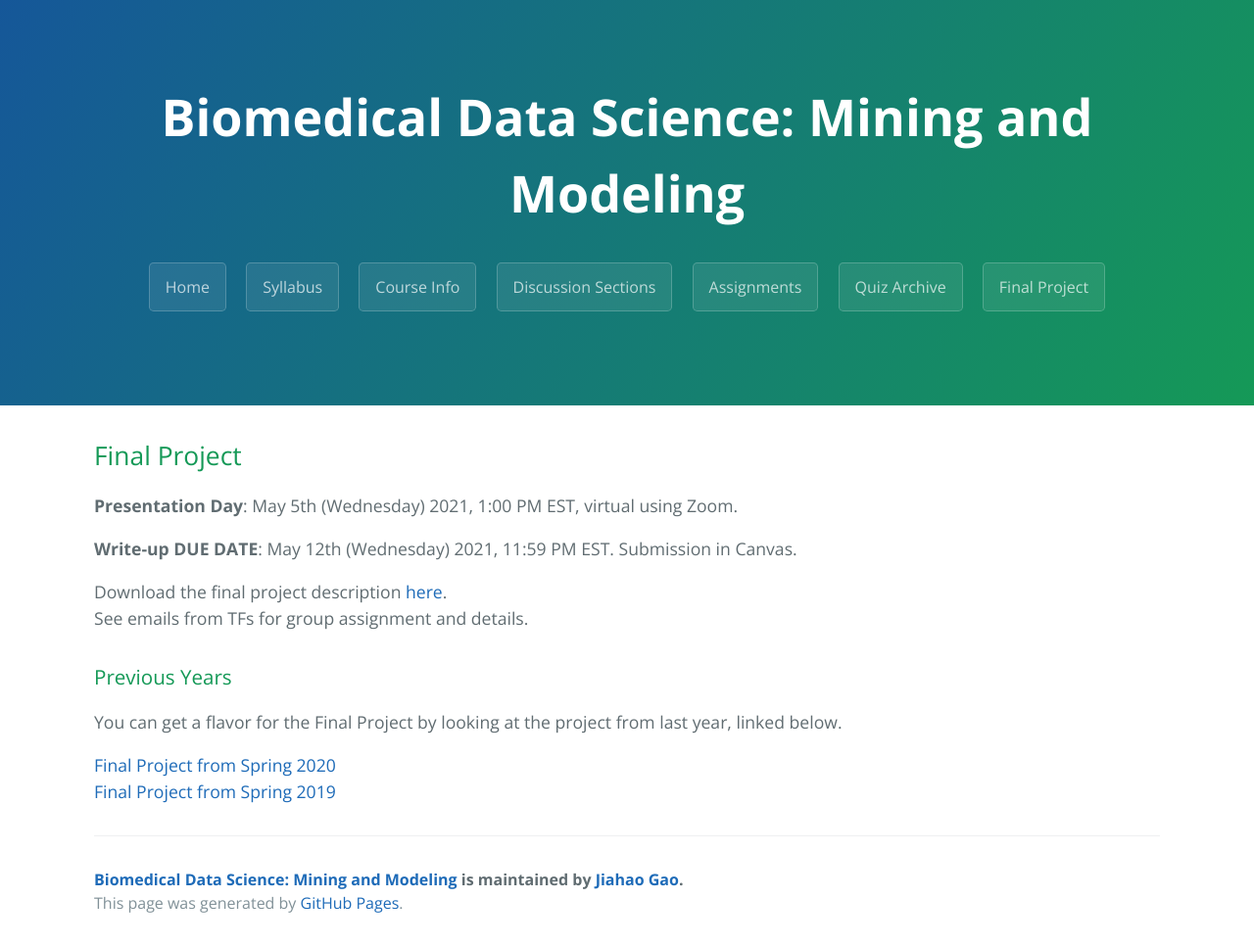
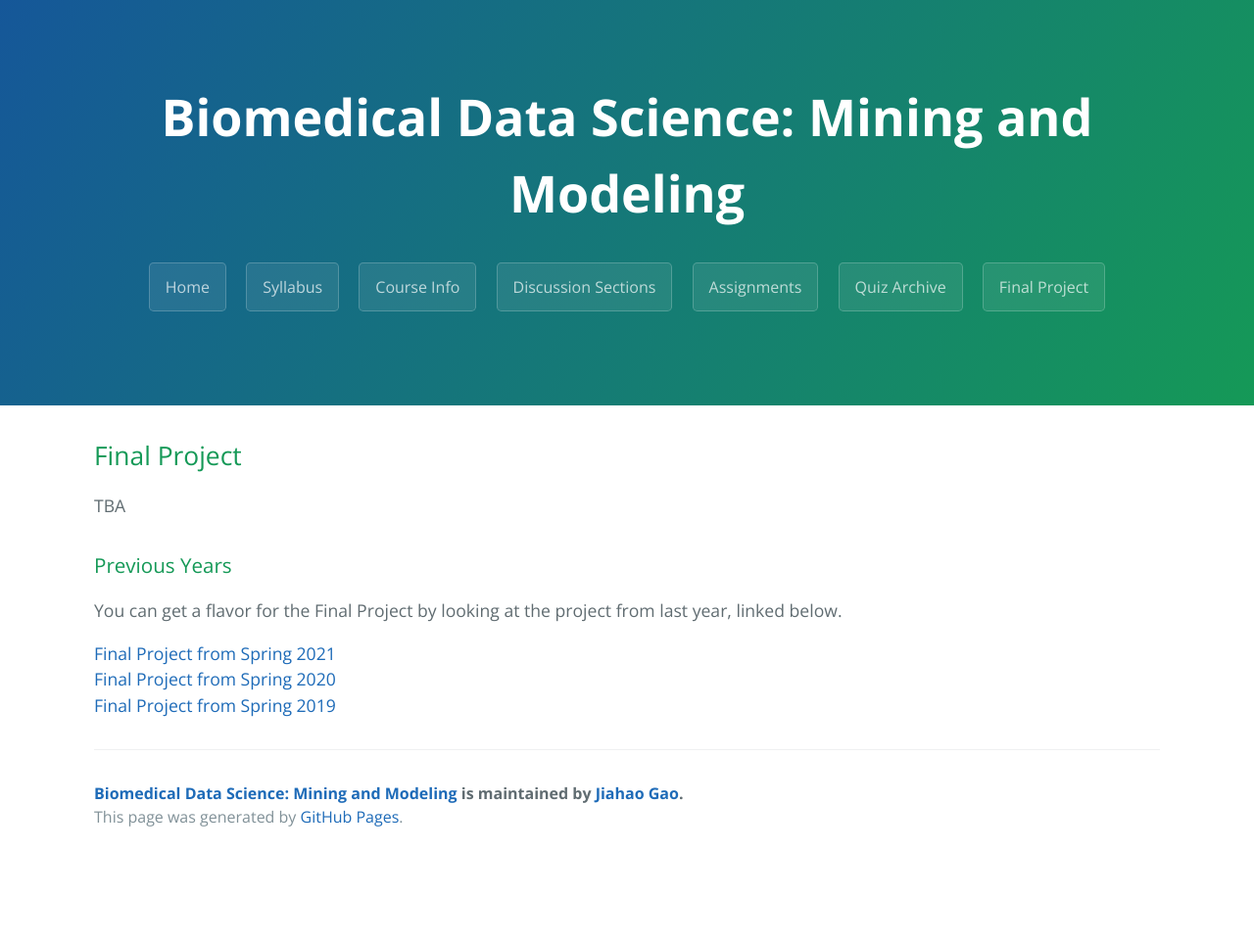
Before and after one commit to gersteinlab/cbb752b23, a Jekyll site: the page built from final.md, in a window 1280 px wide. Shown: the whole page at 98% size. Built offline with Jekyll 4.4.1, drawn with Linux system fonts in a browser that asks for light colours; after the commit the page ends 900 px from its top, so only the background shows below that.

Commit message:
Update final.md

```diff
--- a/final.md
+++ b/final.md
@@ -4,16 +4,12 @@ layout: page
 ---
 
 ## Final Project
-**Presentation Day**: May 5th (Wednesday) 2021, 1:00 PM EST, virtual using Zoom.
 
-**Write-up DUE DATE**: May 12th (Wednesday) 2021, 11:59 PM EST. Submission in Canvas.
-
-Download the final project description [here](http://files2.gersteinlab.org/public-docs/2021/04.14/cbb752b21_final.pdf).
-See emails from TFs for group assignment and details.
-
+TBA
 
 ### Previous Years
 You can get a flavor for the Final Project by looking at the project from last year, linked below.
 
+[Final Project from Spring 2021](http://cbb752b21.gersteinlab.org/final)
 [Final Project from Spring 2020](http://cbb752b20.gersteinlab.org/final)
 [Final Project from Spring 2019](http://cbb752b19.gersteinlab.org/final)
```
